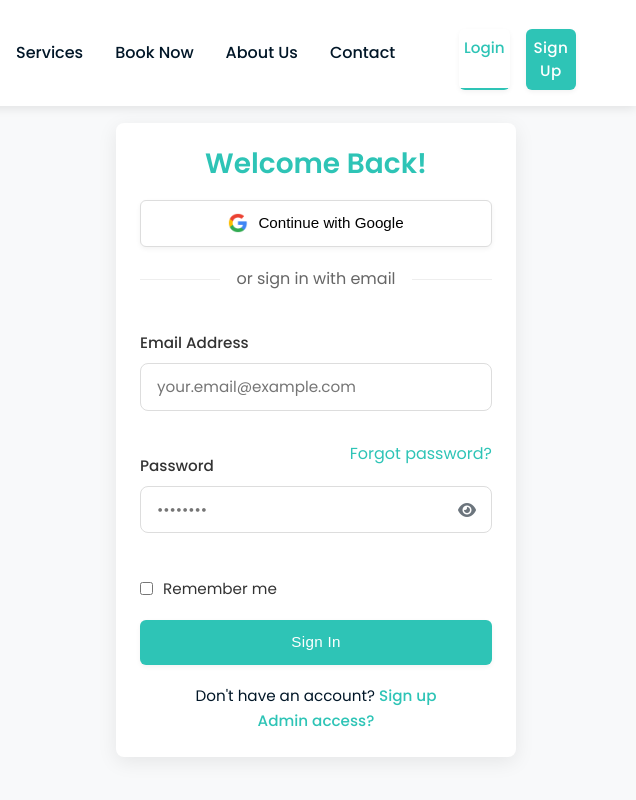
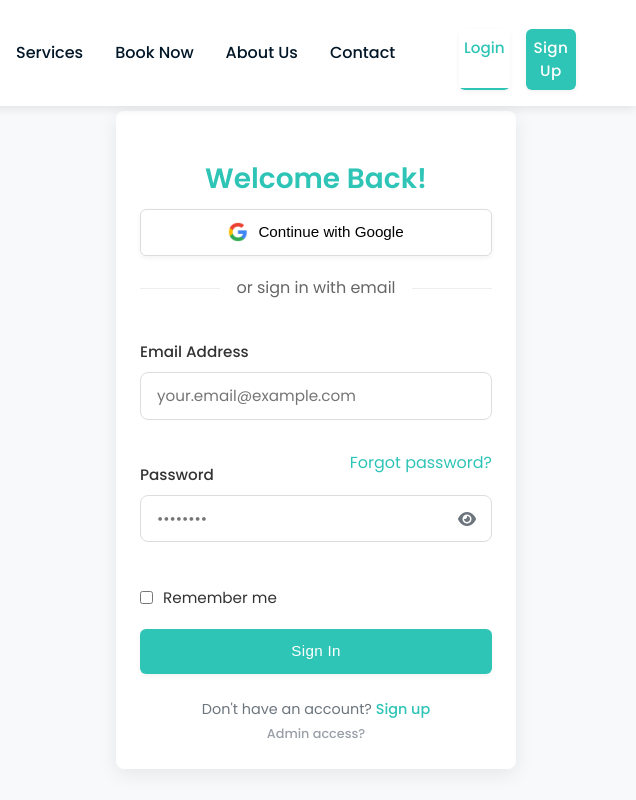
Before and after one commit to Sarannia2306/Pet-Grooming, a plain HTML site: page login.html in a window 1280 px wide. Shown: the full height of the page, 644-1280 px from the left. Drawn offline with Linux system fonts and the light colour scheme; no server answers.

Commit message:
css check

```diff
--- a/css/pages/login.css
+++ b/css/pages/login.css
@@ -57,7 +57,8 @@
 
 .auth-form h1 {
     text-align: center;
-    margin-bottom: 1.2rem;
+    margin-bottom: 0rem;
+    padding-top: 1.7rem;
     color: var(--primary-color);
     font-size: 1.75rem;
     font-weight: 600;
@@ -284,9 +285,22 @@ input[aria-invalid="true"] {
 }
 
 .auth-footer {
+    margin-top: 1.5rem;
+    font-size: 0.9rem;
+    color: #6c757d;
     text-align: center;
-    margin-top: 1.2rem;
-    font-size: 0.95rem;
+}
+
+.auth-footer .admin-link {
+    display: inline-block;
+    margin-top: 0.15rem;
+    font-size: 0.8rem;
+    color: #9a9fa8;
+}
+
+.auth-footer .admin-link:hover {
+    color: #2ec4b6;
+    text-decoration: underline;
 }
 
 .auth-footer a {
```
